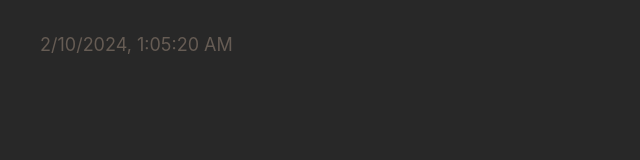
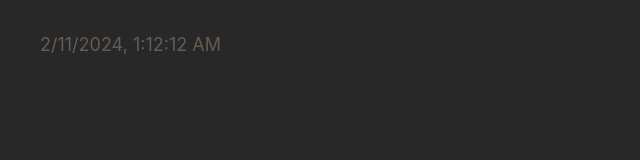
Before and after one commit to kitsune-shampoo/creature, a plain HTML site: page index.html in a window 1280 px wide. Shown: the full height of the page, 0-640 px from the left. Drawn offline with Linux system fonts and the light colour scheme.

Commit message:
deploy: b945477cfb1a265a62dcf0648f375a8fcf9d3054

```diff
--- a/index.html
+++ b/index.html
@@ -17,8 +17,8 @@
     <!-- %after-body-begin.html% -->
 
     <footer>
-      <a class="footer-link" href="https://github.com/kitsune-shampoo/creature/actions/runs/7851491097">
-        <time id="build-timestamp" datetime="2024-02-10T01:05:20.397Z">2024-02-10T01:05:20.397Z</time>
+      <a class="footer-link" href="https://github.com/kitsune-shampoo/creature/actions/runs/7858673568">
+        <time id="build-timestamp" datetime="2024-02-11T01:12:12.692Z">2024-02-11T01:12:12.692Z</time>
       </a>
       <a class="footer-link" href="https://github.com/osmoscraft/osmosfeed">osmosfeed 1.15.1</a>
     </footer>
```
Also changed, not shown: 1 other file.
